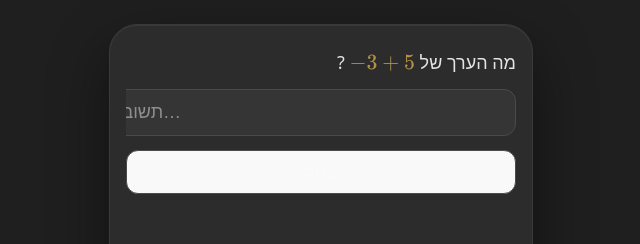
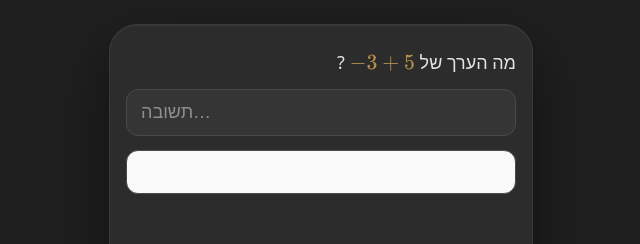
Before and after one commit to lavi2891/atomic-math, a React (Vite) app: page / in a window 1280 px wide. Both pictures are taken after a click on the button "תרגול מהיר". Shown: the top 244 px of the page, without its empty margins (343-983 px from the left). Built offline with nearby package versions, Linux system fonts and the light colour scheme.

Commit message:
fix(ui): prevent horizontal overflow in numeric question view

```diff
--- a/src/app.css
+++ b/src/app.css
@@ -17,6 +17,10 @@ body {
   color: var(--numeric-placeholder-color, rgba(255, 255, 255, 0.6));
 }
 
+.phone > main {
+  overflow-x: hidden;
+}
+
 @media (max-width: 480px) {
   .page {
     padding: 0 !important;
--- a/src/app/questions/AnswerInputs.tsx
+++ b/src/app/questions/AnswerInputs.tsx
@@ -32,6 +32,8 @@ export function NumericAnswerInput(
     question.input?.allowDecimal === false ? "numeric" : "decimal";
   const style: CSSProperties = {
     width: "100%",
+    maxWidth: "100%",
+    boxSizing: "border-box",
     fontSize: fontSize.md,
     padding: `${spacing.md - 2}px ${spacing.md}px`,
     borderRadius: radius.md,
@@ -140,7 +142,7 @@ export function MultiChoiceAnswerInput(
               justifyContent: "space-between",
             }}
           >
-            <span style={{ flex: 1 }}>
+            <span style={{ flex: 1, minWidth: 0 }}>
               <ContentRenderer content={opt.content} />
             </span>
 
--- a/src/app/questions/QuestionView.tsx
+++ b/src/app/questions/QuestionView.tsx
@@ -254,8 +254,25 @@ export function QuestionView({
   const showCorrect = reviewData?.showCorrectAnswer ?? true;
 
   return (
-    <div style={{ display: "grid", gap: spacing.md }}>
-      <div style={{ fontSize: fontSize.md, lineHeight: lineHeight.md }}>
+    <div
+      style={{
+        display: "grid",
+        gap: spacing.md,
+        width: "100%",
+        maxWidth: "100%",
+        minWidth: 0,
+        overflowX: "hidden",
+      }}
+    >
+      <div
+        style={{
+          fontSize: fontSize.md,
+          lineHeight: lineHeight.md,
+          overflowWrap: "anywhere",
+          wordBreak: "break-word",
+          minWidth: 0,
+        }}
+      >
         <ContentRenderer content={question.prompt} />
       </div>
 
@@ -348,7 +365,7 @@ export function QuestionView({
       )}
 
       {mode === "solve" ? (
-        <div style={{ display: "flex", gap: spacing.sm }}>
+        <div style={{ display: "flex", gap: spacing.sm, minWidth: 0 }}>
           {phase === "answering" ? (
             <button
               type="button"
@@ -356,6 +373,10 @@ export function QuestionView({
               disabled={!canCheck}
               style={{
                 flex: 1,
+                minWidth: 0,
+                width: "100%",
+                maxWidth: "100%",
+                boxSizing: "border-box",
                 padding: `${spacing.sm}px ${spacing.md}px`,
                 borderRadius: radius.md,
                 border: `1px solid ${colors.border}`,
@@ -370,6 +391,10 @@ export function QuestionView({
               onClick={onNextClick}
               style={{
                 flex: 1,
+                minWidth: 0,
+                width: "100%",
+                maxWidth: "100%",
+                boxSizing: "border-box",
                 padding: `${spacing.sm}px ${spacing.md}px`,
                 borderRadius: radius.md,
                 border: `1px solid ${colors.border}`,
```
